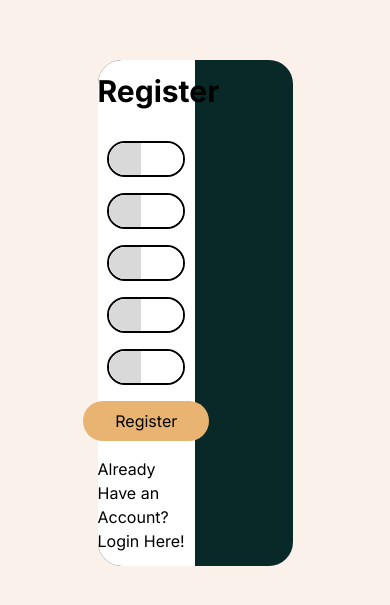
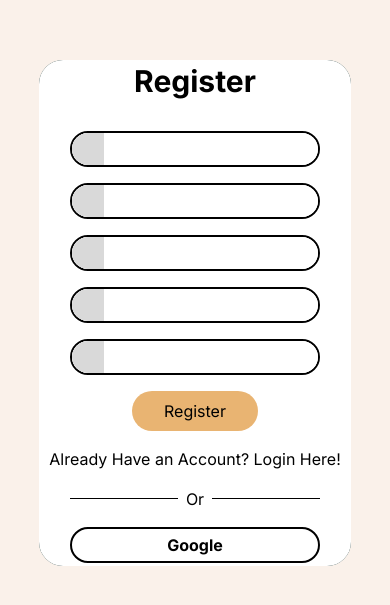
Before and after one commit to michaeltio/raudlatul_dummy, a Next.js app in the folder client/: page /register in a window 390 px wide. Shown: the part 109-714 px from the top of the page. Built offline with nearby package versions, Linux system fonts and the light colour scheme.

Commit message:
Fixing ACD

```diff
--- a/client/src/app/(authentication)/login/page.jsx
+++ b/client/src/app/(authentication)/login/page.jsx
@@ -18,8 +18,8 @@ export default function Login() {
   };
 
   return (
-    <div className="relative flex h-3/5 w-1/2 justify-end rounded-3xl bg-[#092928]">
-      <div className="relative flex h-full w-1/2 flex-col justify-center rounded-r-3xl bg-white">
+    <div className="relative flex h-3/5 w-4/5 justify-end rounded-3xl bg-[#092928] lg:w-2/3 2xl:w-1/2">
+      <div className="relative flex h-full w-full flex-col justify-center rounded-3xl bg-white md:w-1/2 md:rounded-l-none md:rounded-r-3xl">
         <h1 className="text-center text-3xl font-bold">Login</h1>
         <form
           className="relative mt-8 flex w-full flex-col items-center justify-center gap-4"
@@ -50,6 +50,17 @@ export default function Login() {
           </button>
           <Link href="/register">Don't Have an Account? Register Here!</Link>
         </form>
+        <div className="mt-4 flex flex-col items-center gap-4 md:hidden">
+          <div className="flex w-4/5 items-center">
+            <hr className="flex-grow border-t border-black" />
+            <span className="mx-2">Or</span>
+            <hr className="flex-grow border-t border-black" />
+          </div>
+
+          <button className="w-4/5 rounded-full border-2 border-black py-1 font-bold">
+            Google
+          </button>
+        </div>
       </div>
     </div>
   );
--- a/client/src/app/(authentication)/register/page.jsx
+++ b/client/src/app/(authentication)/register/page.jsx
@@ -21,8 +21,8 @@ export default function Register() {
   };
 
   return (
-    <div className="relative flex h-3/5 w-1/2 rounded-3xl bg-[#092928]">
-      <div className="relative flex h-full w-1/2 flex-col justify-center rounded-l-3xl bg-white">
+    <div className="relative flex h-3/5 w-4/5 justify-start rounded-3xl bg-[#092928] lg:w-2/3 2xl:w-1/2">
+      <div className="relative flex h-full w-full flex-col justify-center rounded-3xl bg-white md:w-1/2 md:rounded-l-3xl md:rounded-r-none">
         <h1 className="text-center text-3xl font-bold">Register</h1>
         <form
           className="relative mt-8 flex w-full flex-col items-center justify-center gap-4"
@@ -84,6 +84,17 @@ export default function Register() {
           </button>
           <Link href="/login">Already Have an Account? Login Here!</Link>
         </form>
+        <div className="mt-4 flex flex-col items-center gap-4 md:hidden">
+          <div className="flex w-4/5 items-center">
+            <hr className="flex-grow border-t border-black" />
+            <span className="mx-2">Or</span>
+            <hr className="flex-grow border-t border-black" />
+          </div>
+
+          <button className="w-4/5 rounded-full border-2 border-black py-1 font-bold">
+            Google
+          </button>
+        </div>
       </div>
     </div>
   );
--- a/client/src/app/(layout)/admin/order/page.jsx
+++ b/client/src/app/(layout)/admin/order/page.jsx
@@ -58,7 +58,7 @@ export default function Order() {
               Order
             </h1>
 
-            <div className="overflow-x-auto rounded-lg shadow-md">
+            <div className="w-3/5 overflow-x-scroll rounded-lg shadow-md 2xl:overflow-hidden">
               <table className="w-full text-left font-ptserif text-sm tracking-wide text-[#FAF1EA]">
                 <thead className="bg-[#014E3E] text-xs uppercase text-[#FAF1EA]">
                   <tr>
--- a/client/src/components/layout/Footer.jsx
+++ b/client/src/components/layout/Footer.jsx
@@ -16,7 +16,7 @@ export default function Footer() {
           </div>
         </div>
       </div>
-      <p className="text-4xs w-full px-8 py-2 text-center font-ptserif md:py-4 md:text-left md:text-xs">
+      <p className="w-full px-8 py-2 text-center font-ptserif text-xs md:py-4 md:text-left md:text-xs">
         Copyright &copy; 2024 Raudlatul Irfan All Rights Reserved
       </p>
     </div>
```
